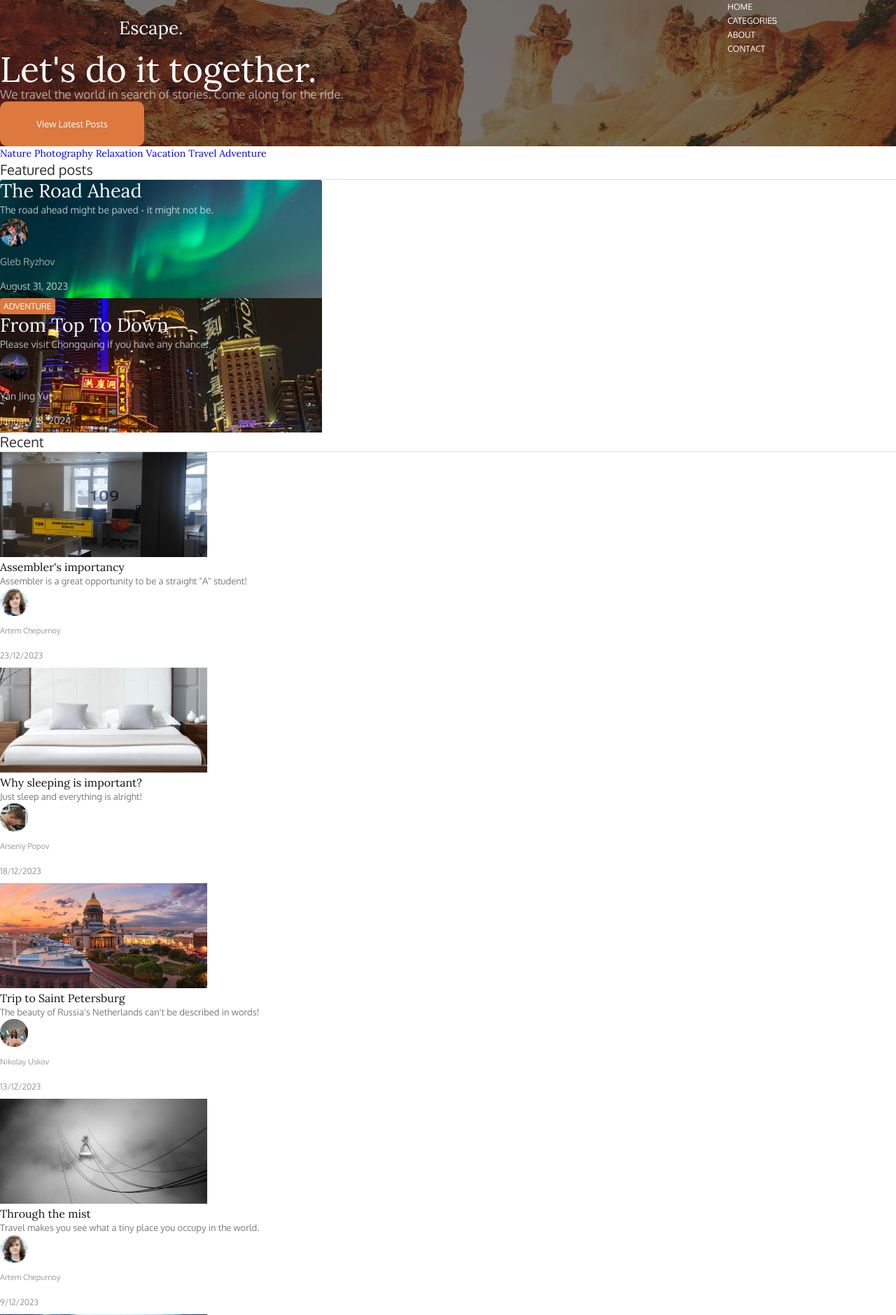
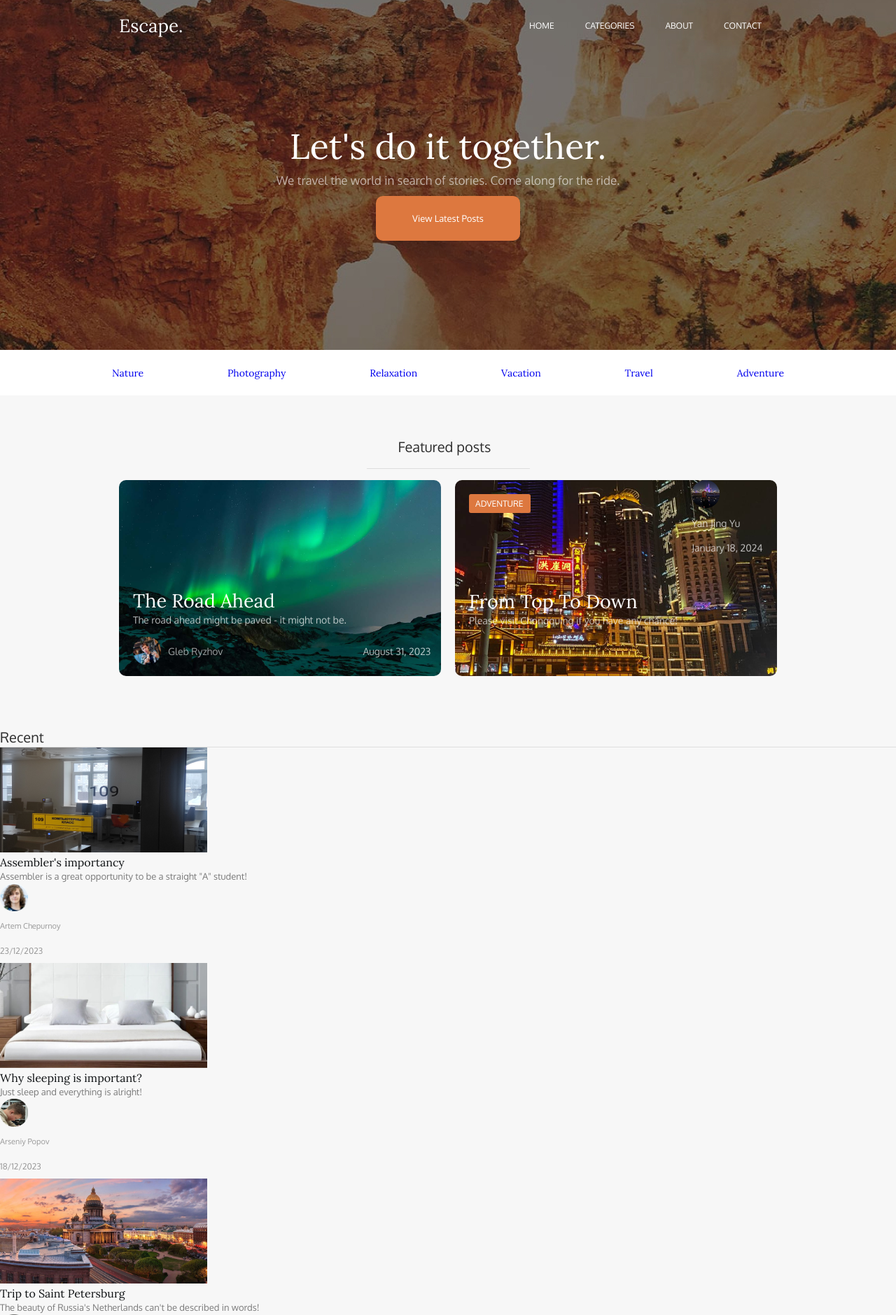
Before and after one commit to x3r1x/webCourse, a PHP site: page / in a window 1280 px wide. Shown: the top 1879 px of the page at 70% size. Run offline with PHP 8.4, Linux system fonts and the light colour scheme.

Commit message:
lab progress

```diff
--- a/lab4/index.html
+++ b/lab4/index.html
@@ -30,10 +30,10 @@
                 </ul>
             </div>
             <!-- Заголовок -->
-            <h1 class="site_header__header_text">Let's do it together.</h1>
+            <div class="site_header__content content">
+                <h1 class="content__header_text">Let's do it together.</h1>
 
                 <!-- Всё, что под заголовком на фоне картинки -->
-            <div class="site_header__underheader underheader">
                 <p class="underheader__text">We travel the world in search of stories. Come along for the ride.</p>
                 <a href="https://www.youtube.com/watch?v=ruvFi_cqO1Q&list=RDMM623JGFAYZ3w&index=8s" class="underheader__button">View Latest Posts</a>
             </div>
@@ -43,6 +43,7 @@
         <section class="site_content">
 
             <!-- Ссылки, которые сортируют тип контента -->
+            <div class="site_content__color_set">
                 <nav class="site_content__content_sort content_sort">
                     <a href="https://www.youtube.com/watch?v=-CTlz5PJRZs" class="content_sort__button">Nature</a>
                     <a href="https://www.youtube.com/watch?v=5Q9AqFa4zQM" class="content_sort__button">Photography</a>
@@ -51,26 +52,27 @@
                     <a href="https://vk.com/travelline_ru" class="content_sort__button">Travel</a>
                     <a href="https://www.youtube.com/watch?v=QtXby3twMmI" class="content_sort__button">Adventure</a>
                 </nav>
+            </div>
 
             <!-- Блок "Featured posts" -->
             <section class="site_content__featured_posts featured_posts">
                 <h2 class="featured_posts__section_mark">Featured posts</h2>
 
+                <div class="featured_posts__content content">
                     <!-- The Road Ahead -->
-                <article class="featured_posts__tra tra">
+                    <article class="content__tra tra">
                         <h3 class="tra__header">The Road Ahead</h3>
                         <p class="tra__subscription">The road ahead might be paved - it might not be.</p>
 
                         <div class="tra__avatar tra_author">
                             <img src="images/index/a1.png" alt="Gleb Ryzhov" width="40" height="40">
                             <p class="tra_author__subscription">Gleb Ryzhov</p>
+                            <p class="tra_author__date">August 31, 2023</p>
                         </div>
-
-                    <p class="tra__date">August 31, 2023</p>
                     </article>
 
                     <!-- From Top To Down -->
-                <article class="featured_posts__fttd fttd">
+                    <article class="content__fttd fttd">
                         <h4 class="fttd__adventure_sign">ADVENTURE</h4>
                         <h3 class="fttd__header">From Top To Down</h3>
                         <p class="fttd__subscription">Please visit Chongquing if you have any chance!</p>
@@ -78,10 +80,10 @@
                         <div class="fttd__avatar fttd_author">
                             <img src="images/index/a2.png" alt="Yan Jing Yu" width="40" height="40">
                             <p class="fttd_author__subscription">Yan Jing Yu</p>
+                            <p class="fttd_author__date">January 18, 2024</p>
                         </div>
-
-                    <p class="fttd__date">January 18, 2024</p>
                     </article>
+                </div>
             </section>
 
             <!-- Блок "Recent" -->
--- a/lab4/style.css
+++ b/lab4/style.css
@@ -15,12 +15,13 @@
     background-image: url(images/style/header-image.jpg);
     background-size: cover;
     color: #FFFFFF;
+    height: 500px;
     display: block;
 }
 
 .site_header__top.top {
     max-width: 940px;
-    max-height: 74px;
+    height: 74px;
     margin-inline: auto;
     display: flex;
     flex-wrap: wrap;
@@ -34,6 +35,11 @@
 
 .site_header__escape_menu.escape_menu {
     list-style-type: none;
+    height: 40px;
+    display: flex;
+    align-items: center;
+    width: 376px;
+    justify-content: space-around;
 }
 
 .escape_menu__button{
@@ -42,7 +48,16 @@
     text-decoration: none;
 }
 
-.site_header__header_text {
+.site_header__content.content {
+    display: flex;
+    flex-direction: column;
+    justify-content: space-between;
+    align-items: center;
+    margin-top: 110px;
+    height: 160px;
+}
+
+.content__header_text {
     font: 400 50px/51px "Lora";
 }
 
@@ -61,25 +76,76 @@
     border-radius: 10px;
 }
 
+.site_content {
+    background-color: #F7F7F7;
+}
+
+.site_content__color_set {
+    background-color: #FFFFFF;
+}
+
+.site_content__content_sort.content_sort {
+    margin-inline: auto;
+    display: flex;
+    flex-wrap: wrap;
+    width: 960px;
+    height: 65px;
+    justify-content: space-between;
+    align-content: center;
+}
+
 .content_sort__button{
     font: 400 14px/20px "Lora";
     text-decoration: none;
+}
+
+.site_content__featured_posts.featured_posts {
+    width: 940px;
+    height: 415px;
+    margin-inline: auto;
+    display: flex;
+    flex-wrap: wrap;
+    flex-direction: column;
+    align-items: center;
+    margin-top: 60px;
 }
 
 .featured_posts__section_mark {
     font: 400 20px/27px "Oxygen";
     color: #2E2E2E;
     border-bottom: 1px solid #DEDEDE;
+    width: 188px;
+    padding-bottom: 17px;
+    padding-left: 45px;
 }
 
-.featured_posts__tra.tra{
+.featured_posts__content.content {
+    width: 940px;
+    height: 294px;
+    margin-inline: auto;
+    display: flex;
+    margin-top: 16px;
+    flex-direction: row;
+    flex-wrap: wrap;
+    justify-content: space-between;
+}
+
+.content__tra.tra{
     background-image: url(images/index/p1.png);
-    background-repeat: no-repeat;
+    background-size: cover;
+    width: 440px;
+    height: 280px;
+    border-radius: 10px;
+    padding-left: 20px;
+    display: flex;
+    flex-wrap: wrap;
+    flex-direction: column;
 }
 
 .tra__header {
     font: 400 27px/30px "Lora";
     color: #FFFFFF;
+    margin-top: 157px;
 }
 
 .tra__subscription{
@@ -87,34 +153,52 @@
     color: rgba(255, 255, 255, 0.7);
 }
 
+.tra__avatar.tra_author {
+    display: flex;
+    margin-top: 12px;
+    flex-wrap: wrap;
+    align-items: center;
+}
+
 .tra_author__subscription{
     font: 400 14px/35px "Oxygen";
     color: rgba(255, 255, 255, 0.6);
+    margin-left: 10px;
 }
 
-.tra__date {
+.tra_author__date {
     font: 400 14px/35px "Oxygen";
     color: rgba(255, 255, 255, 0.7);
+    margin-left: 200px;
 }
 
-.featured_posts__fttd.fttd{
+.content__fttd.fttd{
     background-image: url(images/index/p2.png);
-    background-repeat: no-repeat;
+    background-size: cover;
+    width: 440px;
+    height: 280px;
+    border-radius: 10px;
+    padding-left: 20px;
+    display: flex;
+    flex-wrap: wrap;
+    flex-direction: column;
 }
 
 .fttd__adventure_sign{
+    display: inline-block;
     font: 400 12px/13px "Oxygen";
     background-color: #DD783F;
     color: #FFFFFF;
-    border: 5px solid #DD783F;
-    background-repeat: no-repeat;
+    padding: 7px 9px;
     border-radius: 3px;
-    display: inline-block;
+    margin-top: 20px;
+    max-width: 70px;
 }
 
 .fttd__header {
     font: 400 27px/30px "Lora";
     color: #FFFFFF;
+    margin-top: 111px;
 }
 
 .fttd__subscription {
@@ -127,7 +211,7 @@
     color: rgba(255, 255, 255, 0.7);
 }
 
-.fttd__date {
+.fttd_author__date {
     font: 400 14px/35px "Oxygen";
     color: rgba(255, 255, 255, 0.7);
 }
```
Lines whose indentation alone changed are shown as unchanged.
